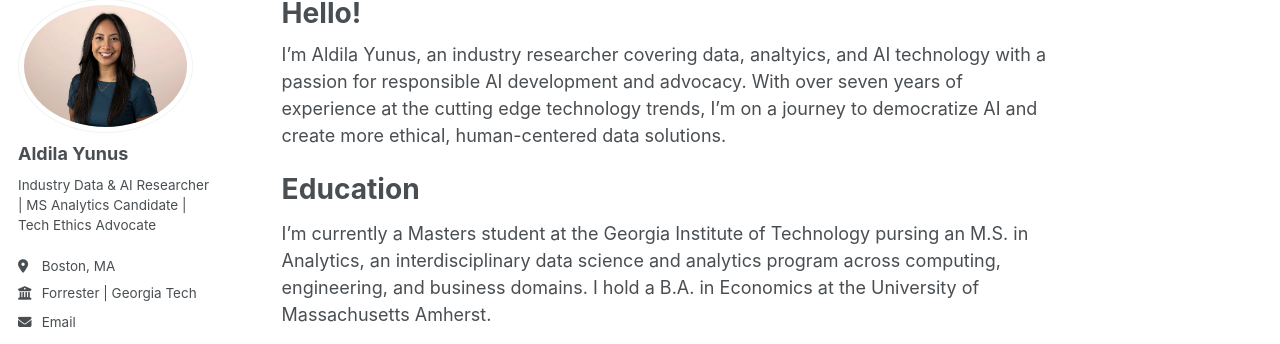
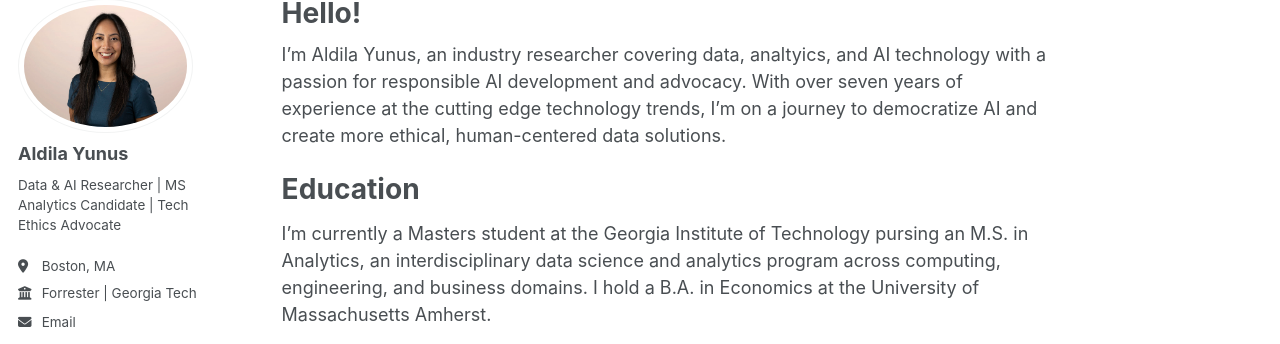
Before and after one commit to dilayns/dilayns.github.io, a Jekyll site: the page built from _pages/about.md, in a window 1280 px wide. Shown: the part 100-444 px from the top of the page. Built offline with Jekyll 4.4.1, drawn with Linux system fonts in a browser that asks for light colours.

Commit message:
Update _config.yml

```diff
--- a/_config.yml
+++ b/_config.yml
@@ -25,7 +25,7 @@ author:
   avatar           : "Aldila-Yunus_2022 headshot.jpg"
   name             : "Aldila Yunus"
   pronouns         : # example
-  bio              : "Industry Data & AI Researcher | MS Analytics Candidate | Tech Ethics Advocate"
+  bio              : "Data & AI Researcher | MS Analytics Candidate | Tech Ethics Advocate"
   location         : "Boston, MA"
   employer         : "Forrester | Georgia Tech"
   uri              : # URL
```
